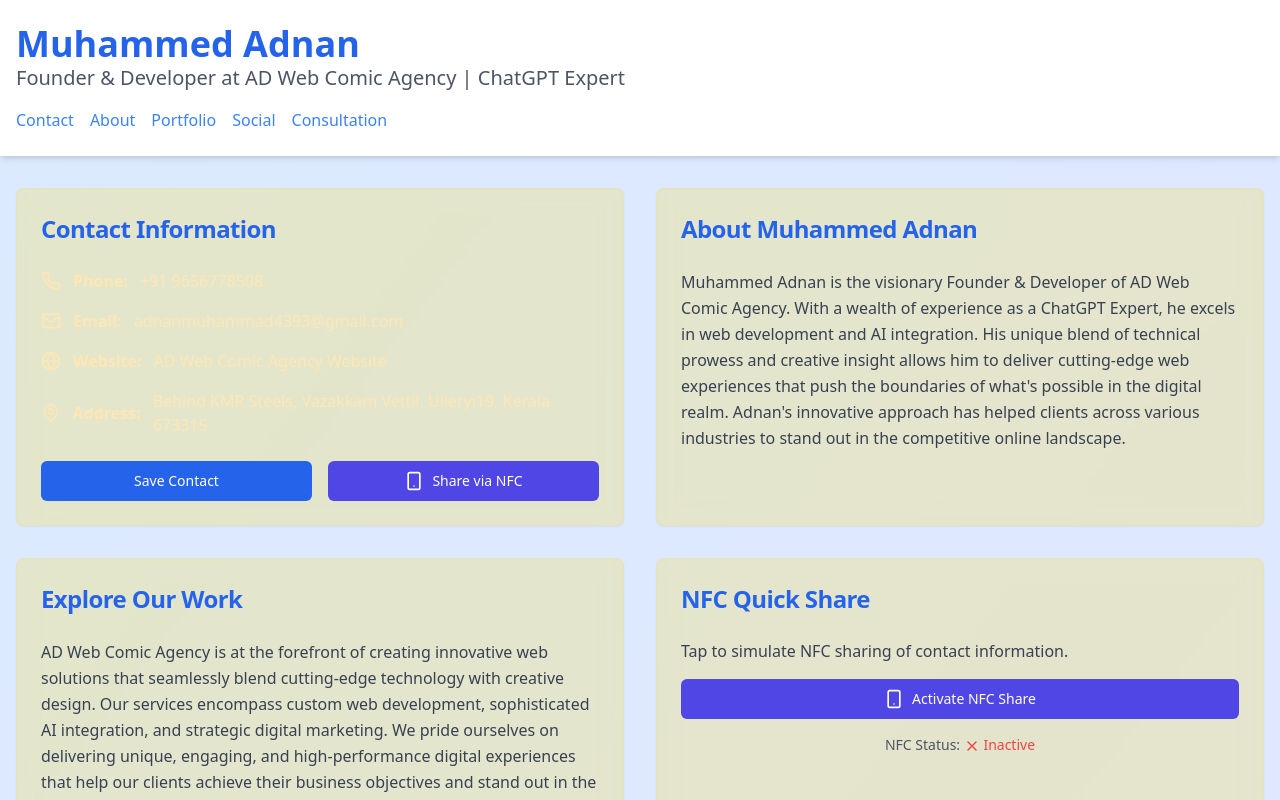
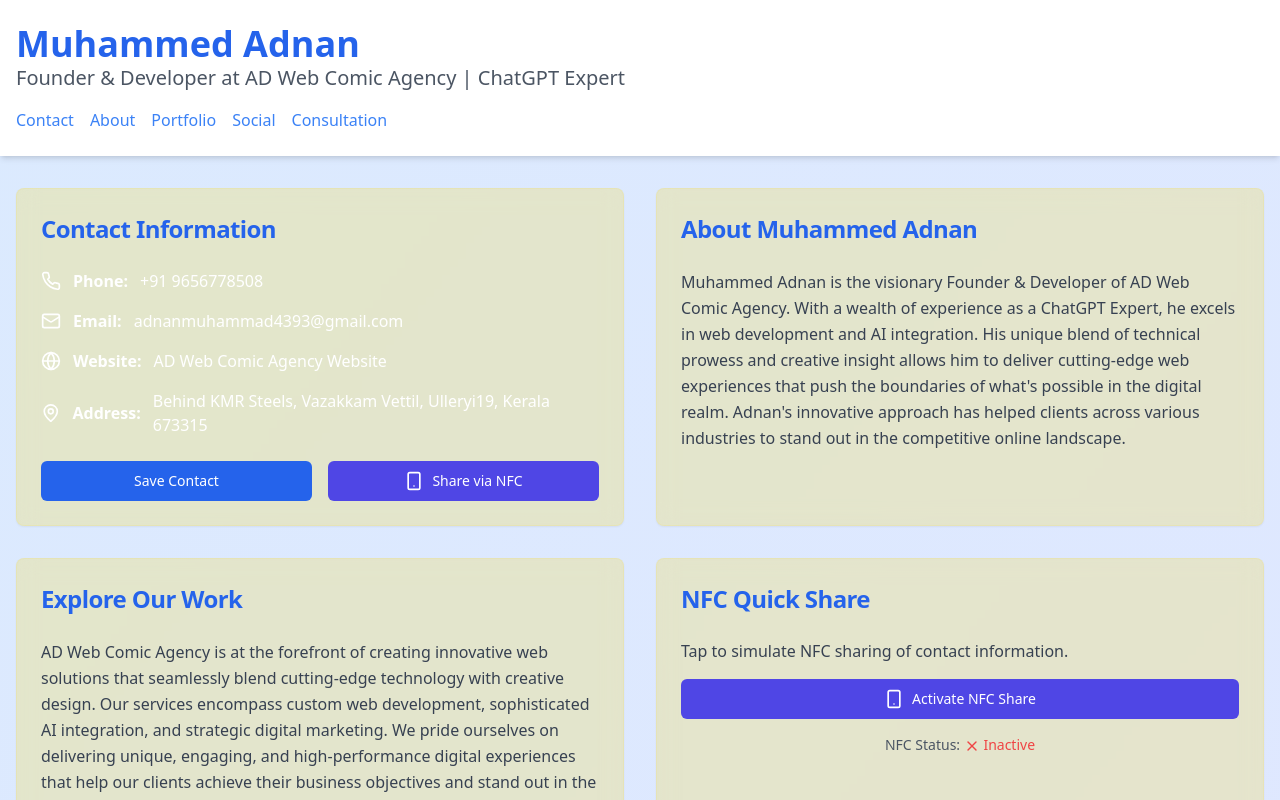
Before and after one commit to dinasmuhammed/nfc-cared-for-mh, a React (Vite) app: page / in a window 1280 px wide. Shown: the top 800 px of the page. Built offline with nearby package versions, Linux system fonts and the light colour scheme.

Commit message:
Update index.css

```diff
--- a/src/index.css
+++ b/src/index.css
@@ -5,13 +5,13 @@
 @layer base {
   :root {
     --background: 0 0% 0%; /* Black background */
-    --foreground: 40 100% 85%; /* Light gold text */
+    --foreground: 0 0% 100%; /* White text */
 
     --card: 10 10% 10%; /* Darker card background */
-    --card-foreground: 40 100% 85%; /* Light gold for card text */
+    --card-foreground: 0 0% 100%; /* White for card text */
 
     --popover: 10 10% 10%; /* Darker popover background */
-    --popover-foreground: 40 100% 85%; /* Light gold for popover text */
+    --popover-foreground: 0 0% 100%; /* White for popover text */
 
     --primary: 40 100% 60%; /* Gold for primary */
     --primary-foreground: 0 0% 100%; /* White for primary text */
@@ -20,7 +20,7 @@
     --secondary-foreground: 0 0% 100%; /* White for secondary text */
 
     --muted: 0 0% 20%; /* Muted dark color */
-    --muted-foreground: 40 100% 85%; /* Light gold for muted text */
+    --muted-foreground: 0 0% 100%; /* White for muted text */
 
     --accent: 40 100% 80%; /* Lighter gold for accents */
     --accent-foreground: 0 0% 100%; /* White for accent text */
@@ -37,13 +37,13 @@
 
   .dark {
     --background: 0 0% 0%; /* Black background for dark mode */
-    --foreground: 40 100% 85%; /* Light gold text for dark mode */
+    --foreground: 0 0% 100%; /* White text for dark mode */
 
     --card: 10 10% 10%; /* Darker card background for dark mode */
-    --card-foreground: 40 100% 85%; /* Light gold for card text */
+    --card-foreground: 0 0% 100%; /* White for card text */
 
     --popover: 10 10% 10%; /* Darker popover background for dark mode */
-    --popover-foreground: 40 100% 85%; /* Light gold for popover text */
+    --popover-foreground: 0 0% 100%; /* White for popover text */
 
     --primary: 40 100% 60%; /* Gold for primary in dark mode */
     --primary-foreground: 0 0% 100%; /* White for primary text in dark mode */
@@ -52,7 +52,7 @@
     --secondary-foreground: 0 0% 100%; /* White for secondary text in dark mode */
 
     --muted: 0 0% 20%; /* Muted dark color in dark mode */
-    --muted-foreground: 40 100% 85%; /* Light gold for muted text in dark mode */
+    --muted-foreground: 0 0% 100%; /* White for muted text in dark mode */
 
     --accent: 40 100% 80%; /* Lighter gold for accents in dark mode */
     --accent-foreground: 0 0% 100%; /* White for accent text in dark mode */
```
